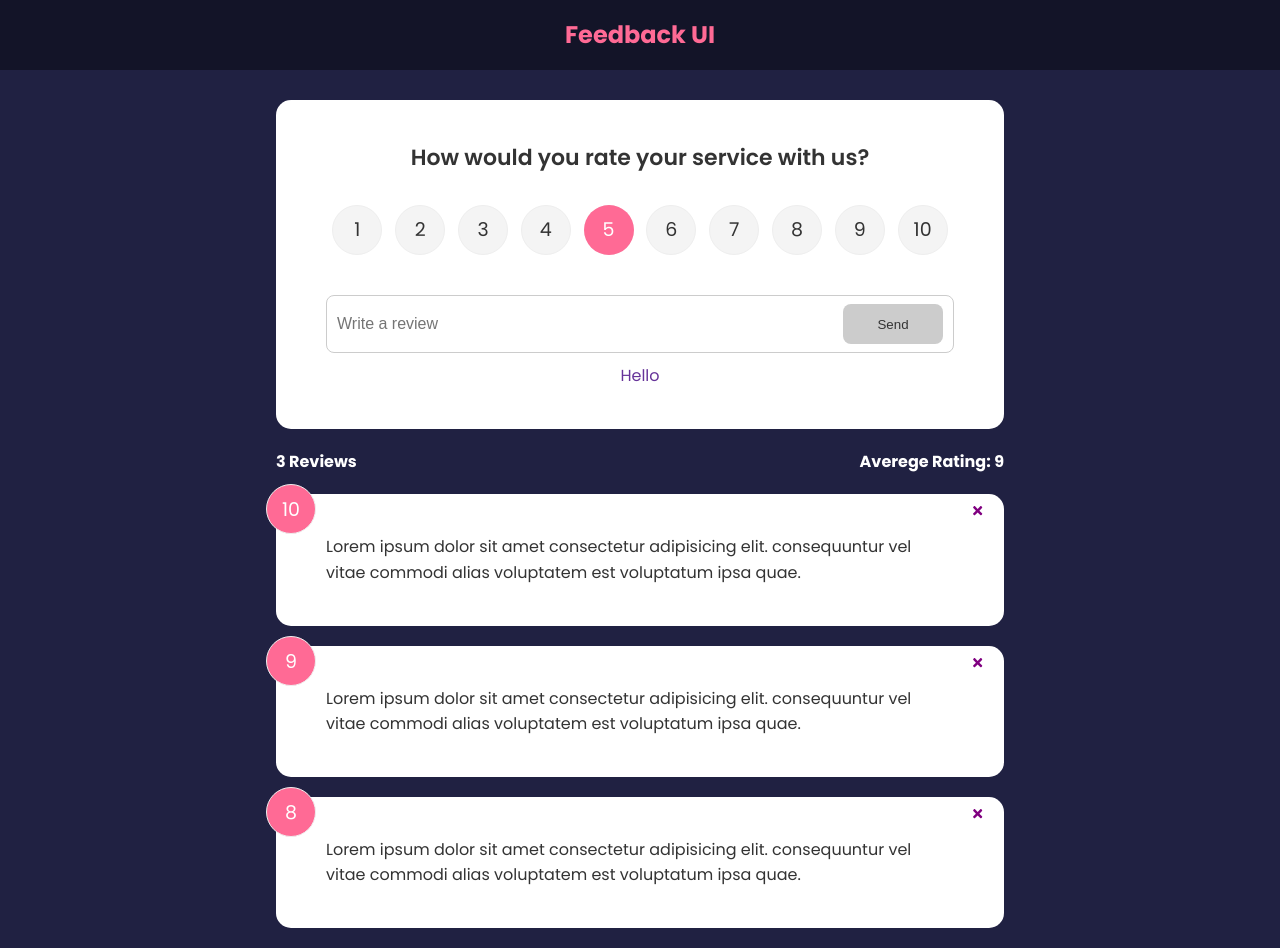
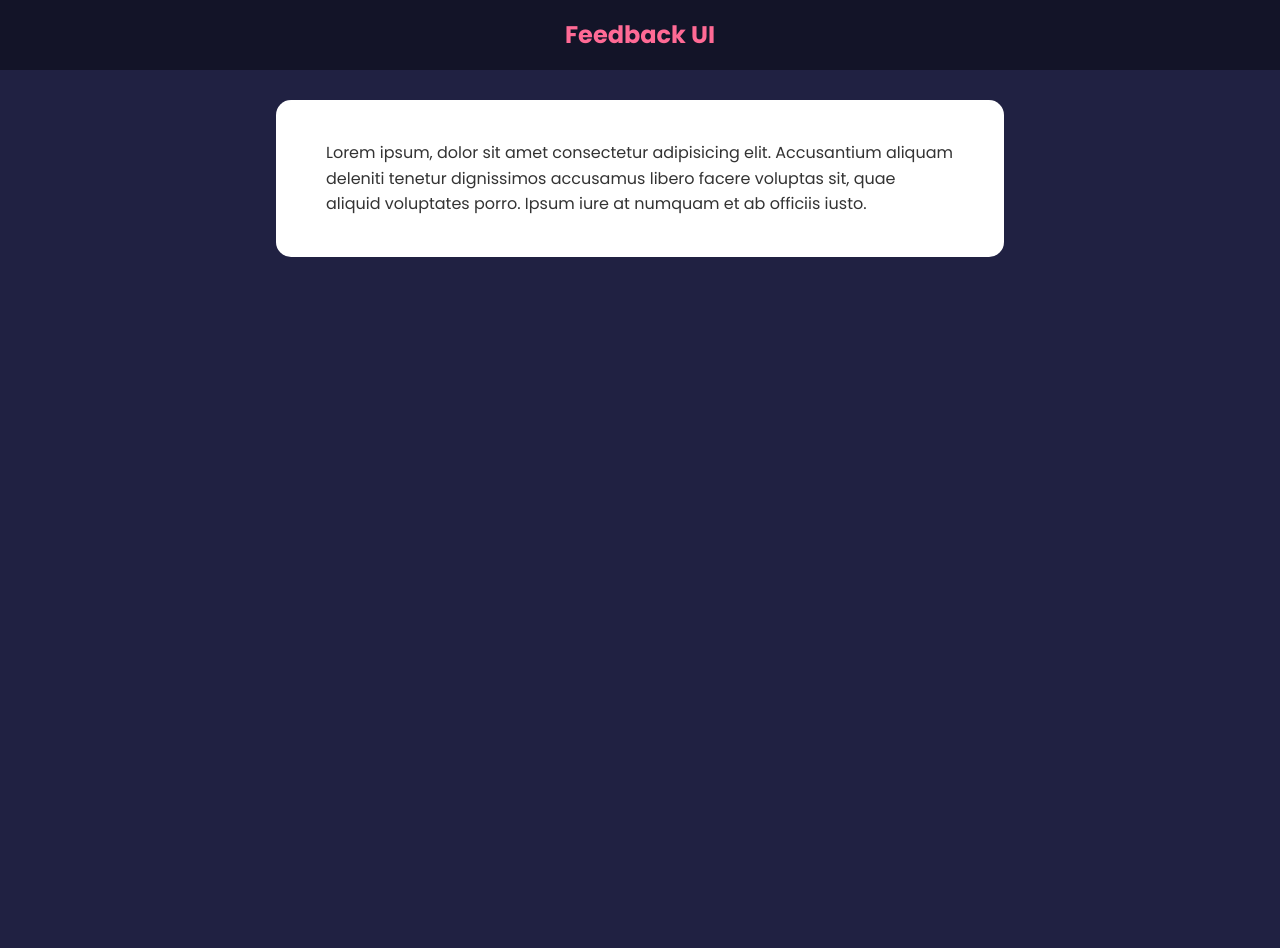
Before and after one commit to kucheriavii/feedback2, a React (Create React App) app: page /about in a window 1280 px wide. After the commit the page ends 800 px from the top, so only its background shows below. Built offline with nearby package versions, Linux system fonts and the light colour scheme.

Commit message:
2. Upgrading To React Router 6

```diff
--- a/package.json
+++ b/package.json
@@ -10,6 +10,7 @@
     "react": "^18.2.0",
     "react-dom": "^18.2.0",
     "react-icons": "^4.6.0",
+    "react-router-dom": "^6.4.2",
     "react-scripts": "5.0.1",
     "uuid": "^9.0.0",
     "web-vitals": "^2.1.4"
--- a/src/App.jsx
+++ b/src/App.jsx
@@ -5,6 +5,8 @@ import FeedbackList from './components/FeedbackList';
 import FeedbackStats from './components/FeedbackStats';
 import Feedbackform from './components/FeedbackForm';
 import { v4 as uuidv4 } from 'uuid';
+import AboutPage from './pages/About';
+import { BrowserRouter as Router, Route, Routes } from 'react-router-dom';
 
 function App(){
 
@@ -20,12 +22,20 @@ function App(){
         }
     }
     return <>
+        <Router>
             <Header />
             <div className='container'>
+                <Routes>
+                    <Route exact path='/' element={<>
                         <Feedbackform handleAdd={addFeedback}/>
                         <FeedbackStats feedback={feedback} />
                         <FeedbackList feedback={feedback} handleDelete={deleteFeedback}/>
+                    </>}></Route>
+
+                    <Route path='/about' element={<AboutPage />} />
+                </Routes>
             </div>
+        </Router>
     </>
 }
 
--- /dev/null
+++ b/src/pages/About.jsx
@@ -0,0 +1,8 @@
+import React from 'react'
+import Card from '../components/shared/Card'
+
+export default function AboutPage() {
+  return (
+    <Card>Lorem ipsum, dolor sit amet consectetur adipisicing elit. Accusantium aliquam deleniti tenetur dignissimos accusamus libero facere voluptas sit, quae aliquid voluptates porro. Ipsum iure at numquam et ab officiis iusto.</Card>
+  )
+}
```
Also changed, not shown: 1 other file (tests, documents, lock files or other folders). Lines whose indentation alone changed are shown as unchanged.
